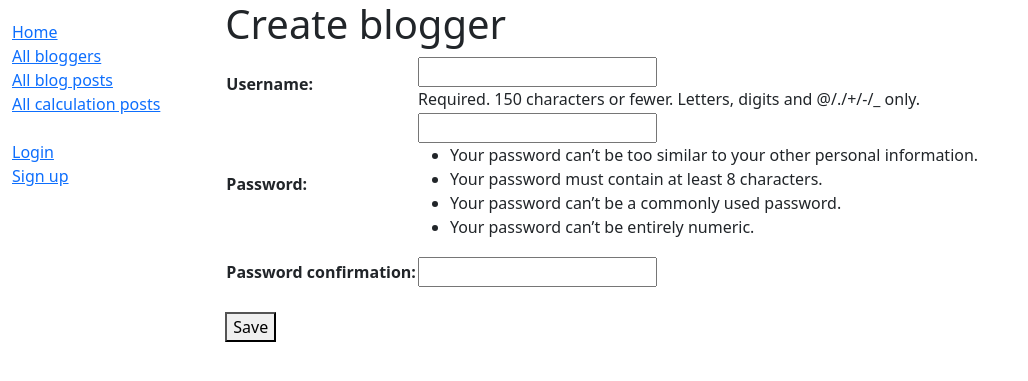
After one commit to Tren-123/pet_project_1, a Django app: page /index/blogger/create in a window 1280 px wide. The commit adds this page. Shown: the top 381 px of the page, without its empty margins (0-1028 px from the left). Run offline with Django 4.2, Linux system fonts and the light colour scheme.

Commit message:
Added change password and create blogger services

```diff
--- a/blogcalc/blog/forms.py
+++ b/blogcalc/blog/forms.py
@@ -13,3 +13,9 @@ class BloggerForm(ModelForm):
     class Meta:
         model = Blogger
         fields = ["date_of_birth", "short_bio"]
+
+
+class CreateUserForm(forms.Form):
+    username = forms.CharField(label="Username", max_length=150, help_text=" Required. 150 characters or fewer. Letters, digits and @/./+/-/_ only. ")
+    password1 = forms.CharField(label="Password", max_length=150, widget=forms.PasswordInput,help_text="<ul><li>Your password can’t be too similar to your other personal information.</li><li>Your password must contain at least 8 characters.</li><li>Your password can’t be a commonly used password.</li><li>Your password can’t be entirely numeric.</li></ul>")
+    password2 = forms.CharField(label="Password confirmation", max_length=150, widget=forms.PasswordInput,)
--- a/blogcalc/blog/templates/base_generic.html
+++ b/blogcalc/blog/templates/base_generic.html
@@ -23,9 +23,11 @@
             <li><br>User: <a href="{% url 'blogger' user.id %}">{{ user.get_username }}</a>
             (<a href="{% url 'blogger_update' user.id %}">edit</a>)</li>
             <li><a href="{% url 'logout'%}?next={{request.path}}">Logout</a></li>
+            <li><a href="{% url 'password_change'%}">Change password</a></li>
             <li><a href="{% url 'create_post' %}"">Create blog post</a></li>
           {% else %}
             <li><br><a href="{% url 'login'%}?next={{request.path}}">Login</a></li>
+            <li><a href="{% url 'create_blogger' %}"">Sign up</a></li>
           {% endif %}
         </ul>
      {% endblock %}
--- /dev/null
+++ b/blogcalc/blog/templates/blogger_create_view.html
@@ -0,0 +1,12 @@
+{% extends "base_generic.html" %}
+
+{% block content %}
+<h1>Create blogger</h1>
+<form method="post">
+{% csrf_token %}
+<table>
+  {{ form }}
+</table>
+<br><button name="save">Save</button>
+</form>
+{% endblock %}
--- a/blogcalc/blog/urls.py
+++ b/blogcalc/blog/urls.py
@@ -12,4 +12,5 @@ urlpatterns = [
     path("dislike/<int:pk>", views.DislikeView, name="dislike_post"),
     path("post/create", views.BlogPostCreate.as_view(), name="create_post"),
     path("blogger/<int:pk>/update", views.BloggerUpdate.as_view(), name="blogger_update"),
+    path("blogger/create", views.NewUserCreate, name="create_blogger"),
     ]
--- a/blogcalc/blog/views.py
+++ b/blogcalc/blog/views.py
@@ -14,7 +14,8 @@ from django.urls import reverse
 from django.views.generic.edit import CreateView, UpdateView
 from django.contrib.auth.mixins import LoginRequiredMixin
 from django.contrib.auth.decorators import login_required
-from .forms import UserForm, BloggerForm
+from .forms import UserForm, BloggerForm, CreateUserForm
+from django.contrib.auth import authenticate, login
 
 
 def index(request):
@@ -125,3 +126,20 @@ class BloggerUpdate(LoginRequiredMixin, generic.TemplateView):
         # if the return_to_blogger_view button is pressed
         elif "return_to_blogger_view" in request.POST:
             return HttpResponseRedirect(reverse('blogger', kwargs={'pk': self.request.user.id}))
+
+
+def NewUserCreate(request, *args, **kwargs):
+    #TO DO add tests for credentials
+    if request.method == 'POST' and "save" in request.POST:
+        form = CreateUserForm(request.POST)
+        new_user_username = form["username"].value()
+        new_user_password1 = form["password1"].value()
+        new_user_password2 = form["password2"].value()
+        if form.is_valid():
+            if new_user_password1 == new_user_password2:
+                user = User.objects.create_user(username=new_user_username, password=new_user_password1)
+                login(request, user)
+                return HttpResponseRedirect(reverse('blogger_update', kwargs={'pk': user.id}))
+    else:
+        form = CreateUserForm()
+    return render(request, 'blogger_create_view.html', {'form': form})
```
Also changed, not shown: blogcalc/templates/registration/password_change_done.html (added, +15 -0 lines), blogcalc/templates/registration/password_change_form.html (added, +59 -0 lines).
